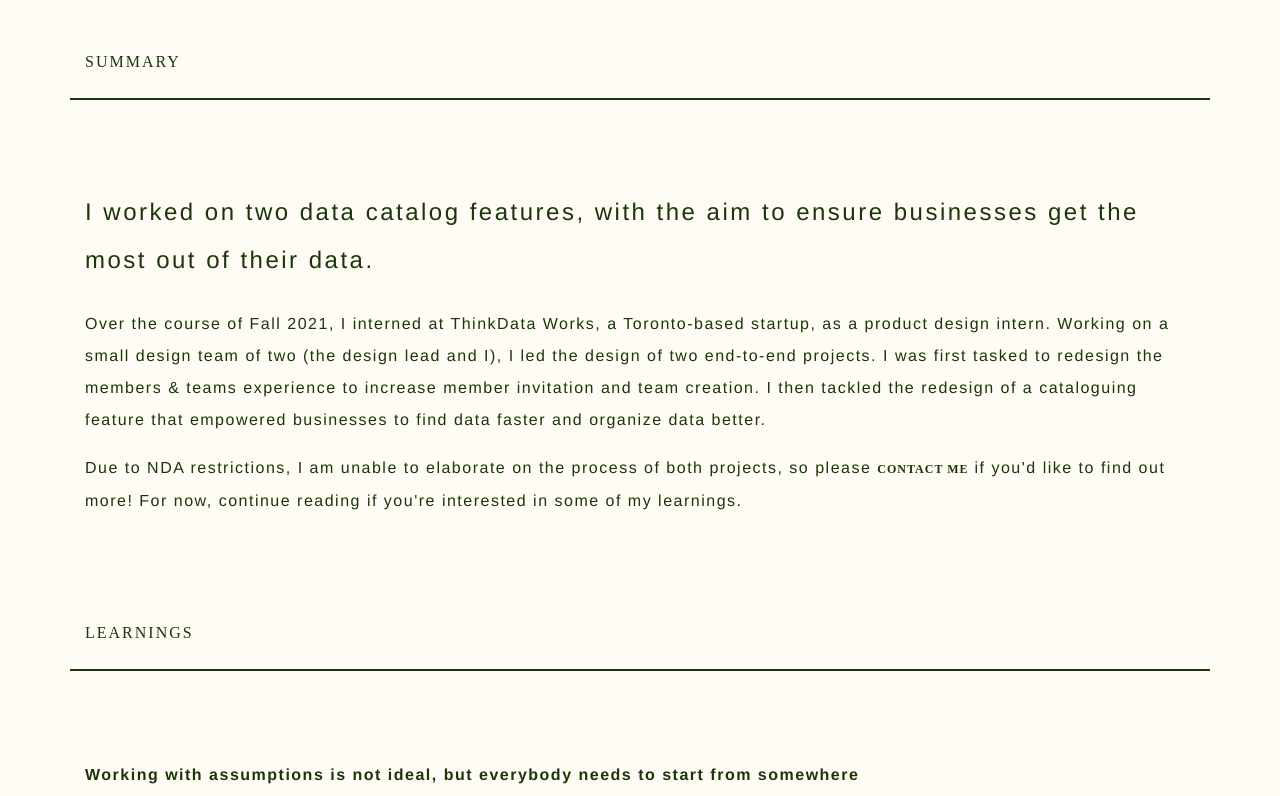
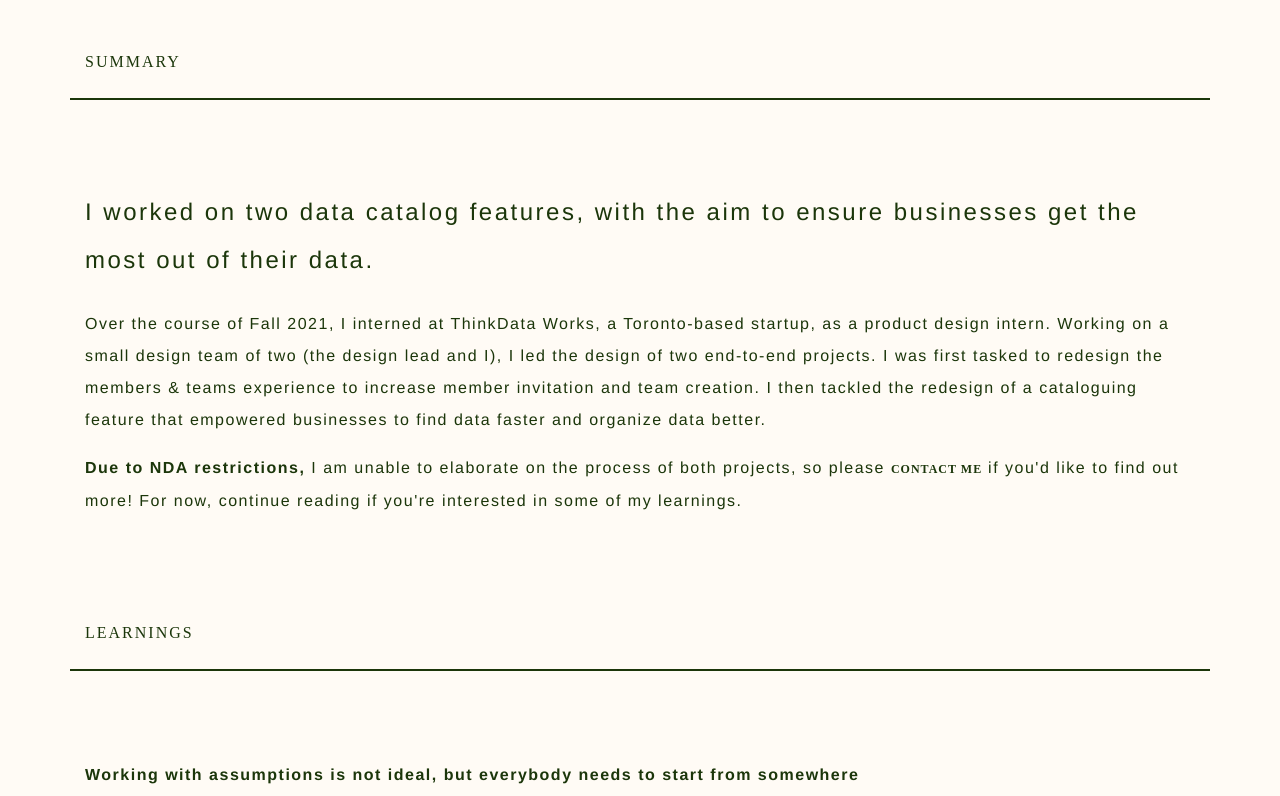
Before and after one commit to jenniferhe2000/jenniferhe2000.github.io, a plain HTML site: page thinkdata.html in a window 1280 px wide. Shown: the part 1497-2293 px from the top of the page. Drawn offline with Linux system fonts and the light colour scheme; a script that the page names is missing.

Commit message:
Update thinkdata.html

```diff
--- a/thinkdata.html
+++ b/thinkdata.html
@@ -63,7 +63,7 @@
         <div class="container py-5">
             <div class="row text-left py-5">
                 <div class="col-12 vertical-line">
-                    <h3 class="pl-3">ThinkData Works</h3>
+                    <h3 class="pl-3">ThinkData Works Internship (NDA)</h3>
                     <h2 class="pl-3">Empowering businesses to uncover insights from their data</h2>
                 </div>
             </div>
@@ -112,8 +112,8 @@
                     <p>Over the course of Fall 2021, I interned at ThinkData Works, a Toronto-based startup, as a product design intern. Working on a small design team of two (the design lead and I), I led the design of two end-to-end projects. I was first
                         tasked to redesign the members & teams experience to increase member invitation and team creation. I then tackled the redesign of a cataloguing feature that empowered businesses to find data faster and organize data better.
                     </p>
-                    <p>Due to NDA restrictions, I am unable to elaborate on the process of both projects, so please <a href="mailto:jenniferyhe518@gmail.com">contact me</a> if you'd like to find out more! For now, continue reading if you're interested in
-                        some of my learnings.
+                    <p><strong>Due to NDA restrictions,</strong> I am unable to elaborate on the process of both projects, so please <a href="mailto:jenniferyhe518@gmail.com">contact me</a> if you'd like to find out more! For now, continue reading if you're
+                        interested in some of my learnings.
                     </p>
                 </div>
             </div>
```
